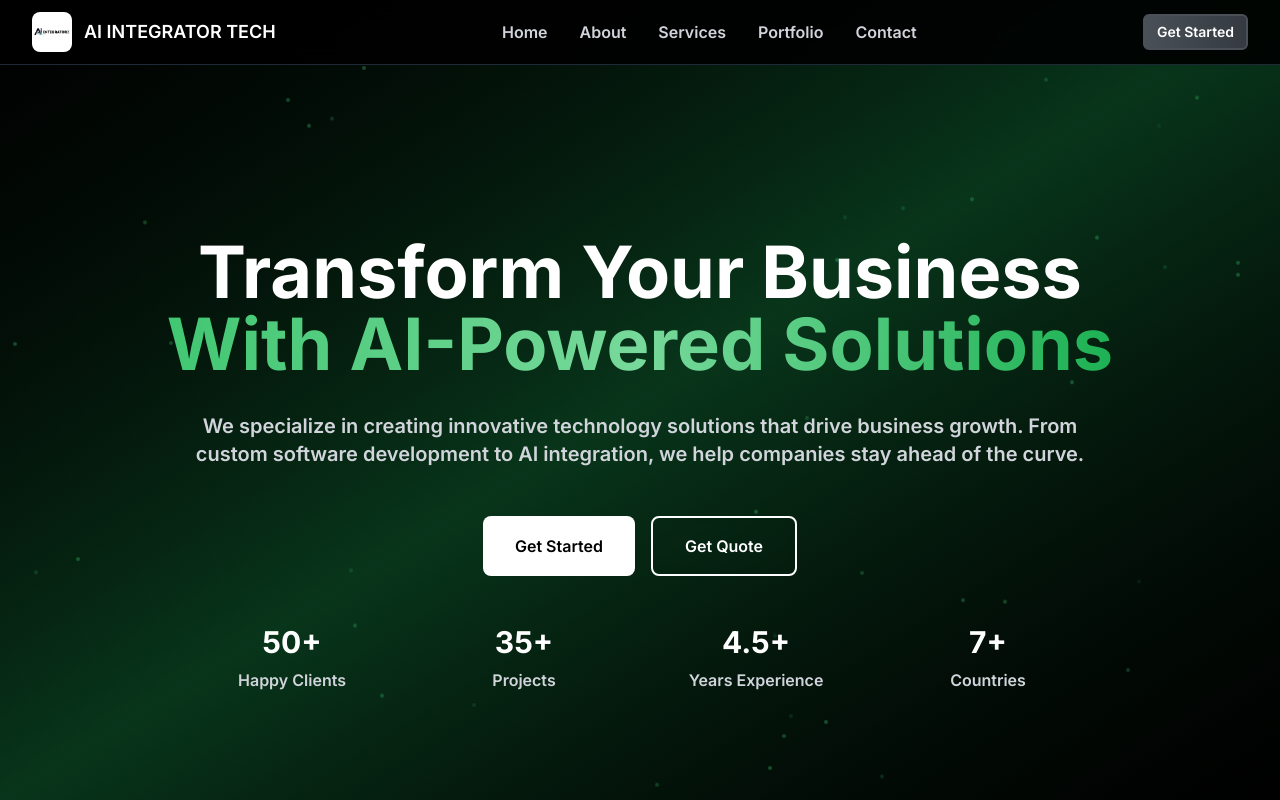
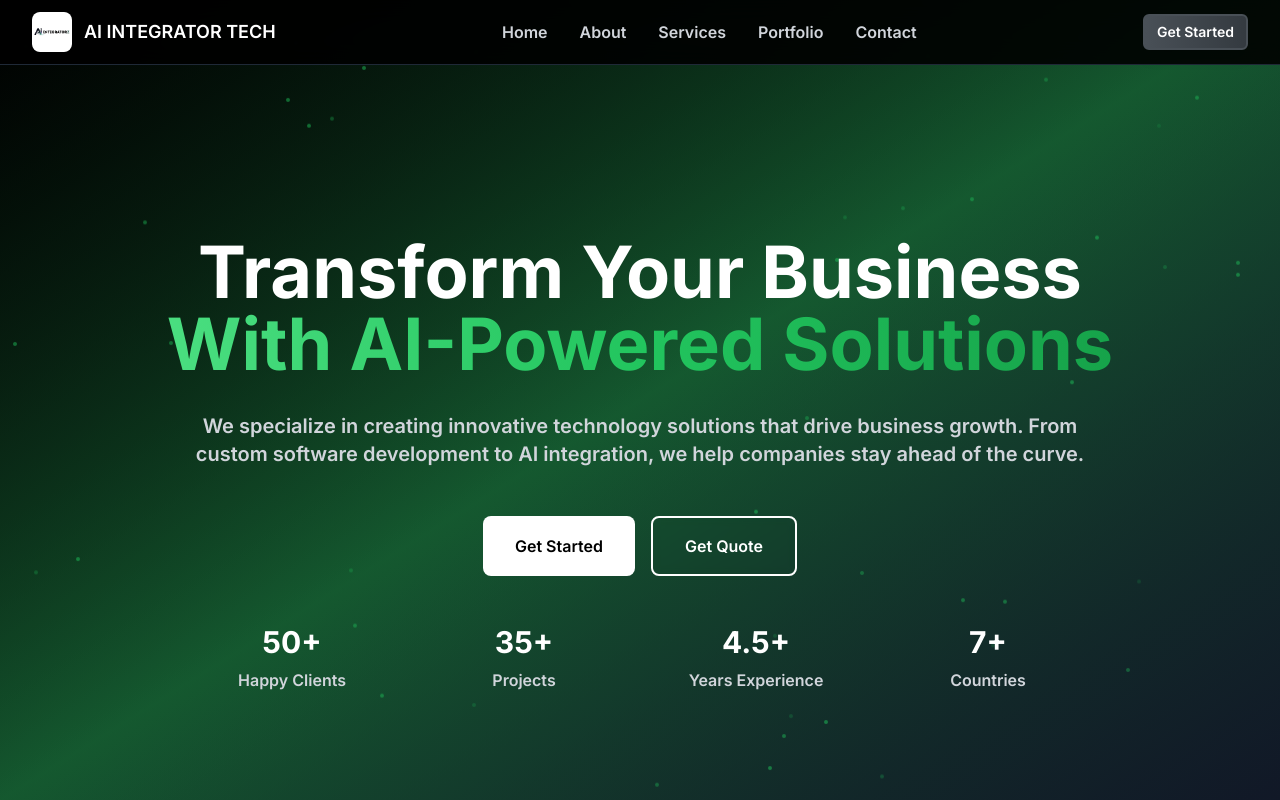
Before and after one commit to Nikitayadav4048/AIINTEGRATORTECH, a Next.js app: page / in a window 1280 px wide. Shown: the top 800 px of the page. Built offline with nearby package versions, Linux system fonts and the light colour scheme.

Commit message:
Improve olive green color usage with better shades and effects

```diff
--- a/components/sections/cta.tsx
+++ b/components/sections/cta.tsx
@@ -7,10 +7,10 @@ export function CTA() {
   const router = useRouter()
 
   return (
-    <section className="py-20 bg-gradient-to-br from-green-900 via-black to-green-800 relative overflow-hidden">
+    <section className="py-20 bg-gradient-to-br from-green-950 via-gray-900 to-black relative overflow-hidden">
       <div className="absolute inset-0">
-        <div className="absolute top-0 left-0 w-72 h-72 bg-green-500/10 rounded-full blur-3xl"></div>
-        <div className="absolute bottom-0 right-0 w-96 h-96 bg-green-400/5 rounded-full blur-3xl"></div>
+        <div className="absolute top-0 left-0 w-72 h-72 bg-green-600/20 rounded-full blur-3xl animate-pulse"></div>
+        <div className="absolute bottom-0 right-0 w-96 h-96 bg-green-700/15 rounded-full blur-3xl animate-pulse"></div>
       </div>
       <div className="container mx-auto px-4 sm:px-6 lg:px-8 relative z-10">
         <motion.div
@@ -21,7 +21,7 @@ export function CTA() {
           className="text-center max-w-4xl mx-auto"
         >
           <h2 className="text-3xl sm:text-4xl lg:text-5xl font-semibold mb-6">
-            <span className="bg-gradient-to-r from-white via-green-100 to-green-200 bg-clip-text text-transparent">
+            <span className="bg-gradient-to-r from-green-400 via-green-300 to-green-500 bg-clip-text text-transparent animate-pulse">
               Ready to Transform Your Business?
             </span>
           </h2>
@@ -33,13 +33,13 @@ export function CTA() {
           <div className="flex flex-col sm:flex-row gap-4 justify-center">
             <button
               onClick={() => router.push('/contact')}
-              className="px-8 py-4 bg-gradient-to-r from-green-500 to-green-600 text-white font-semibold rounded-lg hover:from-green-600 hover:to-green-700 transform hover:scale-105 transition-all duration-300 shadow-lg hover:shadow-green-500/25"
+              className="px-8 py-4 bg-gradient-to-r from-green-600 to-green-700 text-white font-semibold rounded-lg hover:from-green-500 hover:to-green-600 transform hover:scale-105 transition-all duration-300 shadow-xl shadow-green-600/30 hover:shadow-green-500/40"
             >
               Get Started
             </button>
             <button
               onClick={() => router.push('/contact')}
-              className="px-8 py-4 border-2 border-green-400 text-green-400 font-semibold rounded-lg hover:bg-green-400/10 hover:border-green-300 hover:shadow-lg hover:shadow-green-400/25 transform hover:scale-105 transition-all duration-300 backdrop-blur-sm"
+              className="px-8 py-4 border-2 border-green-500 text-green-400 font-semibold rounded-lg hover:bg-green-500/20 hover:border-green-400 hover:text-green-300 hover:shadow-xl hover:shadow-green-500/30 transform hover:scale-105 transition-all duration-300 backdrop-blur-sm"
             >
               Schedule Consultation
             </button>
--- a/components/sections/hero.tsx
+++ b/components/sections/hero.tsx
@@ -10,15 +10,15 @@ export function Hero() {
   const router = useRouter()
 
   return (
-    <section className="relative min-h-screen flex items-center justify-center overflow-hidden bg-gradient-to-br from-black via-green-950 to-black pt-32">
+    <section className="relative min-h-screen flex items-center justify-center overflow-hidden bg-gradient-to-br from-black via-green-900 to-gray-900 pt-32">
       {/* Animated Background */}
       <div className="absolute inset-0 z-0">
-        <div className="absolute inset-0 bg-gradient-to-br from-black/90 via-green-900/20 to-black/90"></div>
+        <div className="absolute inset-0 bg-gradient-to-br from-black/80 via-green-800/30 to-gray-900/80"></div>
         <div className="absolute inset-0">
           {[...Array(50)].map((_, i) => (
             <motion.div
               key={i}
-              className="absolute w-1 h-1 bg-green-400/30 rounded-full"
+              className="absolute w-1 h-1 bg-green-500/50 rounded-full"
               style={{
                 left: `${Math.random() * 100}%`,
                 top: `${Math.random() * 100}%`,
@@ -48,7 +48,7 @@ export function Hero() {
             <h1 className="text-3xl sm:text-4xl md:text-5xl lg:text-6xl xl:text-7xl font-bold leading-tight text-white">
               Transform Your Business
               <br />
-              <span className="bg-gradient-to-r from-green-400 via-green-300 to-green-500 bg-clip-text text-transparent animate-pulse">
+              <span className="bg-gradient-to-r from-green-400 via-green-500 to-green-600 bg-clip-text text-transparent">
                 With AI-Powered Solutions
               </span>
             </h1>
```
